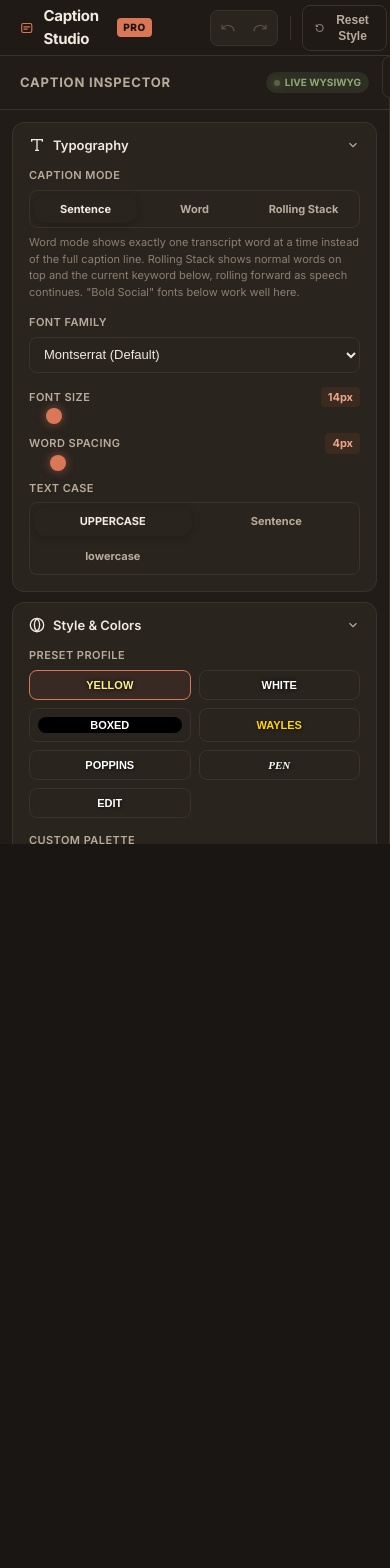
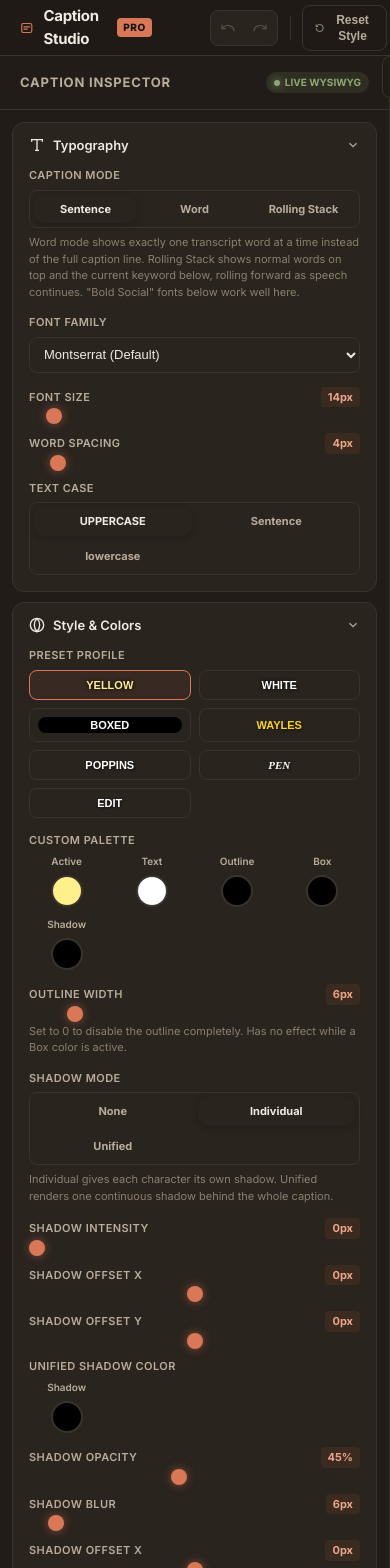
Before and after one commit to Wayles-D/Caption-Studio, a React (Vite) app: page / in a window 390 px wide. Shown: the top 1568 px of the page. Before the commit the page ends 844 px from the top, so only its background shows below. Built offline with nearby package versions, Linux system fonts and the light colour scheme; no server answers.

Commit message:
fix: adjust SidebarInspector accordion max-height and enable scrolling for mobile layout

```diff
--- a/src/components/SidebarInspector.jsx
+++ b/src/components/SidebarInspector.jsx
@@ -68,7 +68,16 @@ const ACCORDION_HEADER = `accordion-header w-full py-3.5 px-4 bg-transparent bor
   font-[family-name:var(--font-main)] font-semibold text-[13px] cursor-pointer`;
 const ACCORDION_TITLE = 'flex items-center gap-2 text-[var(--text-primary)]';
 const CHEVRON = 'text-[var(--text-secondary)] transition-transform duration-[250ms] ease-[cubic-bezier(0.4,0,0.2,1)] group-[.collapsed]:-rotate-90';
-const ACCORDION_BODY = `px-4 pb-4 flex flex-col gap-3.5 max-h-[800px] opacity-100 overflow-hidden
+// max-h here is only an arbitrary ceiling so `max-height` has a concrete
+// value to transition from/to (CSS can't animate to/from `auto`) — it isn't
+// meant to actually cap real content. The original CSS used 800px, which
+// silently clipped the "Style & Colors" section once Shadow Mode is set to
+// Unified (adds 5 more controls, ~1073px of real content — confirmed via
+// computed scrollHeight) with NO way to scroll to the hidden remainder,
+// since overflow-hidden here has nothing to do with the outer sidebar's own
+// scrolling. Raised well past the tallest realistic case so every section's
+// real content always fits.
+const ACCORDION_BODY = `px-4 pb-4 flex flex-col gap-3.5 max-h-[3000px] opacity-100 overflow-hidden
   [transition:max-height_0.3s_ease,opacity_0.2s_ease,padding_0.2s_ease]
   group-[.collapsed]:max-h-0 group-[.collapsed]:opacity-0 group-[.collapsed]:pb-0`;
 
@@ -405,7 +414,7 @@ export function SidebarInspector() {
           icon={<svg width="16" height="16" viewBox="0 0 24 24" fill="none" stroke="currentColor" strokeWidth="2"><polygon points="13 2 3 14 12 14 11 22 21 10 12 10 13 2" /></svg>}
         >
           <div className={SETTINGS_GROUP}>
-            <div className={`${RADIO_GRID} grid-cols-4`}>
+            <div className={RADIO_GRID}>
               <label className={RADIO_TAB}>
                 <input type="radio" name="anim-mode" value="karaoke" className={RADIO_TAB_INPUT} defaultChecked />
                 <span className={RADIO_TAB_SPAN}>Karaoke</span>
--- a/src/style.css
+++ b/src/style.css
@@ -131,6 +131,25 @@ body.light-theme {
 
   body {
     font-size: 14px;
+  }
+
+  /* Below this breakpoint the workspace collapses to a single stacked
+     column (see App.jsx's `max-md:grid-cols-1 max-md:h-auto` on the
+     workspace grid) — stacking the left sidebar, phone preview, and right
+     sidebar vertically routinely needs more height than the viewport.
+     html/body's own `overflow: hidden` above would otherwise clip that
+     straight off with no way to reach it (confirmed via computed styles:
+     the workspace grid's height became fully "auto" and taller than the
+     viewport, but nothing ever scrolled to reveal it) — so page-level
+     scrolling needs to be genuinely allowed here, matching the workspace
+     grid's own `max-md:overflow-y-auto`. */
+  @media (max-width: 768px) {
+    html, body {
+      height: auto;
+      min-height: 100%;
+      overflow-y: auto;
+      overflow-x: hidden;
+    }
   }
 }
 
```
